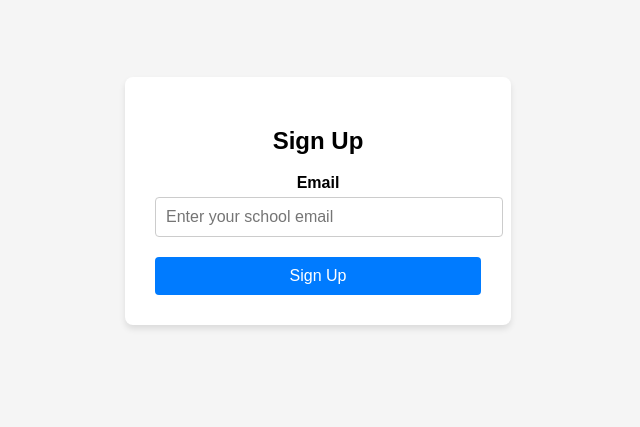
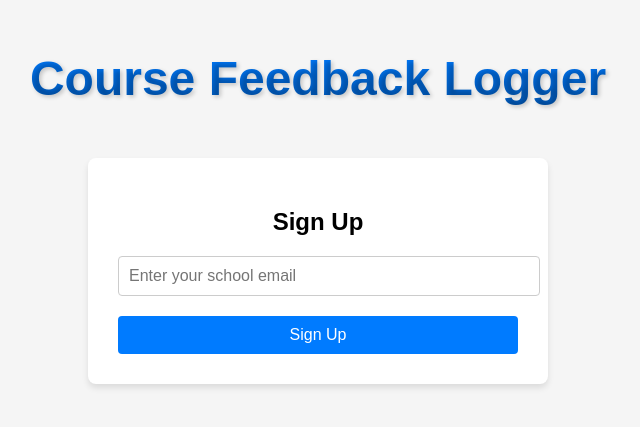
Before and after one commit to PaulZ357/SER340Project, a React (Create React App) app: page / in a window 1280 px wide. Shown: the part 199-626 px from the top of the page, without its empty margins (322-962 px from the left). Built offline with nearby package versions, Linux system fonts and the light colour scheme.

Commit message:
Added title

```diff
--- a/src/login.css
+++ b/src/login.css
@@ -10,9 +10,25 @@ body {
 
 .app-container {
   display: flex;
+  flex-direction: column;
   justify-content: center;
   align-items: center;
   width: 100%;
+}
+
+.header {
+  margin-bottom: 20px;
+  text-align: center;
+}
+
+.header h1 {
+  font-size: 3rem;
+  color: #007bff;
+  background: -webkit-linear-gradient(#007bff, #0056b3);
+  -webkit-background-clip: text;
+  -webkit-text-fill-color: transparent;
+  font-weight: bold;
+  text-shadow: 2px 2px 4px rgba(0, 0, 0, 0.2);
 }
 
 .form-container, .welcome-container {
--- a/src/login.jsx
+++ b/src/login.jsx
@@ -21,10 +21,12 @@ function App() {
 
   return (
     <div className="app-container">
+      <div className="header">
+        <h1>Course Feedback Logger</h1>
+      </div>
       {!isLoggedIn ? (
         <div className="form-container">
           <h2>Sign Up</h2>
-          <label>Email</label>
           <input
             type="email"
             placeholder="Enter your school email"
```
Lines whose indentation alone changed are shown as unchanged.
